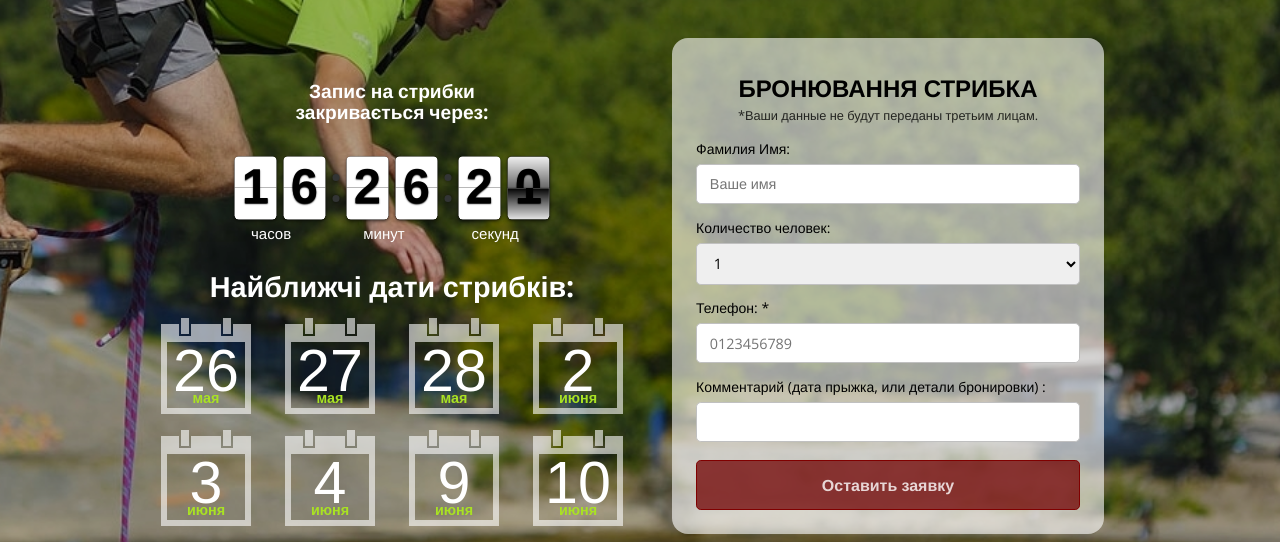
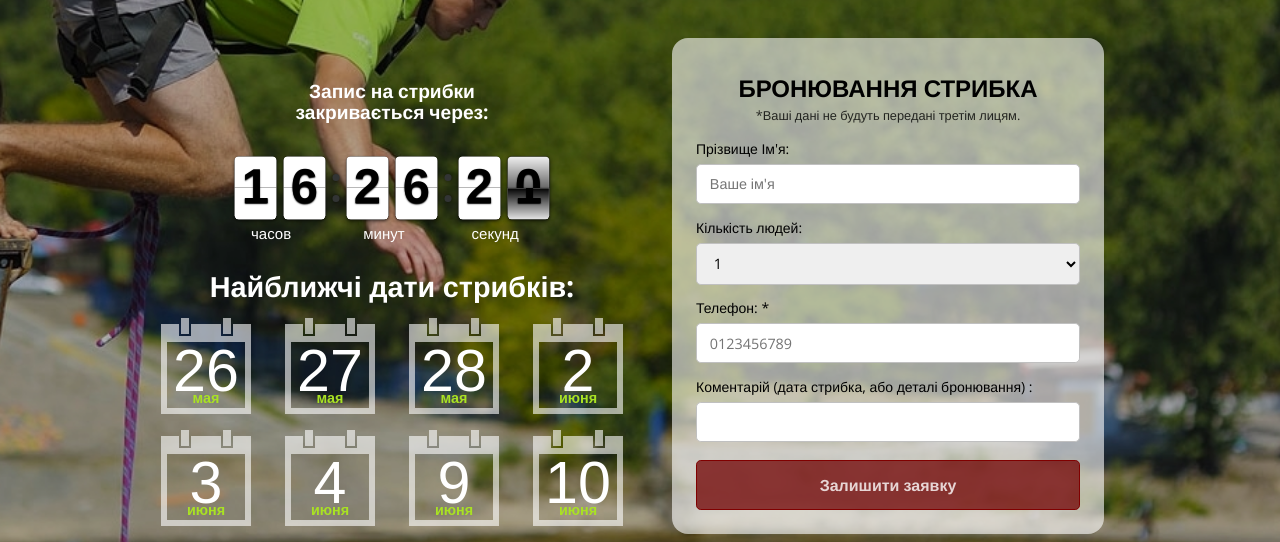
Before and after one commit to Andreyfilko/go-jump, a Jekyll site: the page built from index.md, in a window 1280 px wide and 900 px high. Shown: the part 358-900 px from the top of the window. Built offline with Jekyll 4.4.1, drawn with Linux system fonts in a browser that asks for light colours; some web fonts are replaced.

Commit message:
Update form_book.html

```diff
--- a/_includes/form_book.html
+++ b/_includes/form_book.html
@@ -1,13 +1,13 @@
 <form class="book" autocomplete="off" id="{{ include.id }}" name="{{ include.form_name }}">
     <div class="title">{{ include.form_name }}</div>
-    <div class="description">*Ваши данные не будут переданы третьим лицам.</div>
+    <div class="description">*Ваші дані не будуть передані третім лицям.</div>
 
     <label class="row">
-        <span class="name">Фамилия Имя:</span>
-        <input name="user_name" placeholder="Ваше имя" type="text">
+        <span class="name">Прізвище Ім'я:</span>
+        <input name="user_name" placeholder="Ваше ім'я" type="text">
     </label>
     <label class="row">
-        <span class="name">Количество человек:</span>
+        <span class="name">Кількість людей:</span>
         <select name="user_count">
             {% for i in (1..8) %}
             {% assign value = i | modulo:2 %}
@@ -22,16 +22,16 @@
         <input name="phone_number" placeholder="0123456789" autocomplete="off" type="text">
     </label>
     <label class="row">
-        <span class="name">Комментарий (дата прыжка, или детали бронировки) :</span>
+        <span class="name">Коментарій (дата стрибка, або деталі бронювання) :</span>
         <input type="text" name="message">
     </label>
     <div class="row red">
-        <button type="submit" name="request" class="btn">Оставить заявку</button>
+        <button type="submit" name="request" class="btn">Залишити заявку</button>
     </div>
 
     {% if site.payment[include.pay_type].enabled %}
     <div class="row green">
-        <button type="submit" name="pay_type" value="{{include.pay_type}}" class="btn">Оплатить онлайн</button>
+        <button type="submit" name="pay_type" value="{{include.pay_type}}" class="btn">Сплатити онлайн</button>
     </div>
     {% endif %}
 
```
